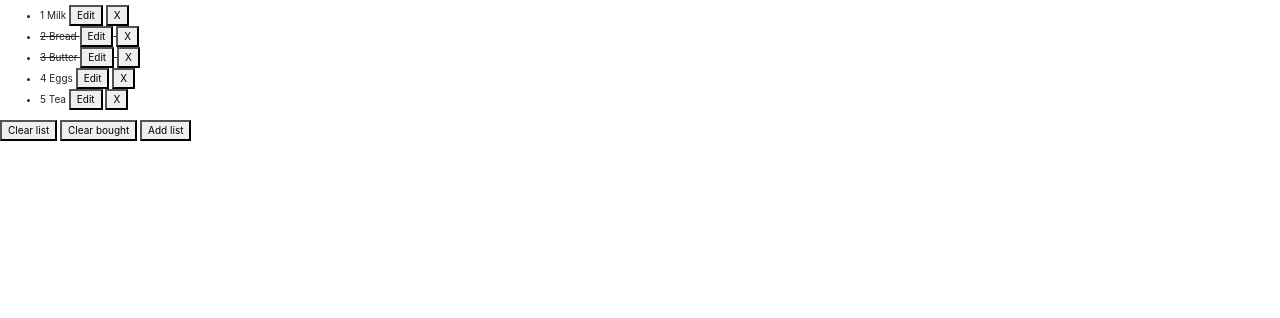
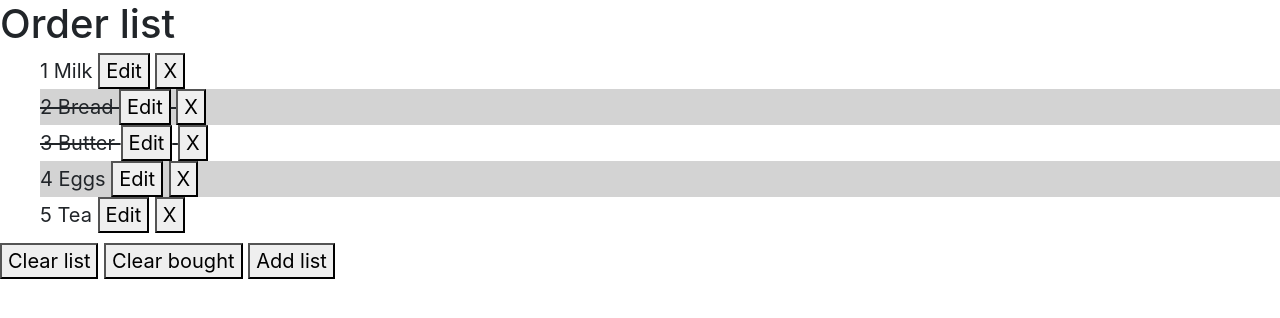
Before and after one commit to GrzegorzStanczyk/Order-list-Angularjs.github.io, a website: page index.html in a window 1280 px wide. Drawn offline with nearby package versions, Linux system fonts and the light colour scheme.

Commit message:
list syle, and an ul if state

```diff
--- a/index.html
+++ b/index.html
@@ -13,9 +13,9 @@
 </head>
 <body>
   <div ng-controller="ExampleController">
-    <h2></h2>
-    <ul >
-      <li ng-repeat="product in products" ng-class="{lineThrought: product.bought != false}">{{ $index+1 }} {{ product.text }}
+    <h2>Order list</h2>
+    <ul ng-if="products.length">
+      <li ng-repeat="product in products" ng-class="{lightGrey: $odd, lineThrought: product.bought != false}">{{ $index+1 }} {{ product.text }}
         <button ng-click="editProduct($event)">Edit</button>
         <button ng-click="clearProduct($event)">X</button>
       </li>
--- a/sass/main.scss
+++ b/sass/main.scss
@@ -9,19 +9,24 @@ html {
   box-sizing: border-box;
 }
 
+body {
+	font-size: 2rem;
+}
+
 h2 {
-  font-size: 3em;
+  font-size: 4rem;
   //@include roboto(light, 32px, #000000);
 }
 
-p {
-  font-size: 1.8rem;
-}
 
 .lineThrought {
   text-decoration: line-through;
 }
 
-.light-grey {
-  background-color: light-grey;
+.lightGrey {
+  background-color: lightgrey;
 }
+
+ul {
+	list-style: none;
+}
```
Also changed, not shown: css/main.css.
